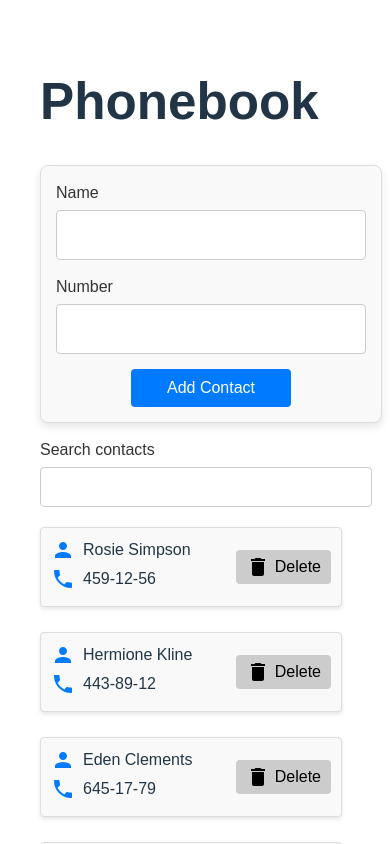
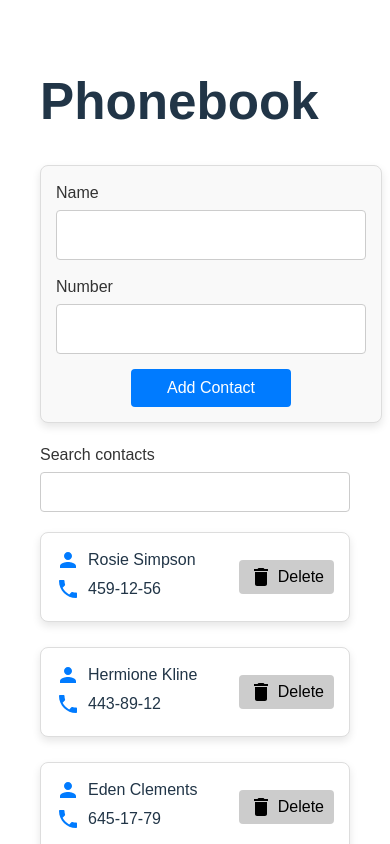
Before and after one commit to ValeraVB/goit-react-hw-03, a React (Vite) app: page / in a window 390 px wide. Shown: the top 844 px of the page. Built offline with nearby package versions, Linux system fonts and the light colour scheme.

Commit message:
add home work 03

```diff
--- a/package.json
+++ b/package.json
@@ -16,7 +16,8 @@
     "@mui/material": "^5.16.7",
     "formik": "^2.4.6",
     "react": "^18.3.1",
-    "react-dom": "^18.3.1"
+    "react-dom": "^18.3.1",
+    "yup": "^1.4.0"
   },
   "devDependencies": {
     "@eslint/js": "^9.9.0",
--- a/src/components/ContactForm/ContactForm.css
+++ b/src/components/ContactForm/ContactForm.css
@@ -4,7 +4,6 @@
   align-items: center;
   width: 100%;
   max-width: 540px;
-  margin-bottom: 15px;
   padding: 15px;
   border: 1px solid #ddd;
   border-radius: 8px;
@@ -36,6 +35,13 @@
   border-radius: 4px;
   font-size: 16px;
   margin-bottom: 15px;
+  transition: border-color 0.3s, box-shadow 0.3s;
+}
+
+.contact-form input:focus {
+  border-color: #007bff;
+  outline: none;
+  box-shadow: 0 0 4px rgba(0, 123, 255, 0.25);
 }
 
 .contact-form button {
@@ -49,6 +55,14 @@
   transition: background-color 0.3s;
   max-width: 160px;
 }
+
 .contact-form button:hover {
   background-color: #0056b3;
 }
+
+.error {
+  color: red;
+  font-size: 14px;
+  margin-top: -10px;
+  margin-bottom: 15px;
+}
--- a/src/components/ContactForm/ContactForm.jsx
+++ b/src/components/ContactForm/ContactForm.jsx
@@ -1,43 +1,62 @@
-import { useState } from "react";
+import { useFormik } from "formik";
+import * as Yup from "yup";
 import "./ContactForm.css";
 
 const ContactForm = ({ onAddContact }) => {
-  const [name, setName] = useState("");
-  const [number, setNumber] = useState("");
-
-  const handleSubmit = (e) => {
-    e.preventDefault();
-    const newContact = {
-      id: `id-${Date.now()}`,
-      name,
-      number,
-    };
-    onAddContact(newContact);
-    setName("");
-    setNumber("");
-  };
+  // Инициализация Formik
+  const formik = useFormik({
+    initialValues: {
+      name: "",
+      number: "",
+    },
+    validationSchema: Yup.object({
+      name: Yup.string().required("Name is required"),
+      number: Yup.string()
+        .required("Number is required")
+        .matches(/^\d+$/, "Number must be digits only"),
+    }),
+    onSubmit: (values, { resetForm }) => {
+      const newContact = {
+        id: `id-${Date.now()}`,
+        name: values.name,
+        number: values.number,
+      };
+      onAddContact(newContact);
+      resetForm();
+    },
+  });
 
   return (
-    <form onSubmit={handleSubmit} className="contact-form">
+    <form onSubmit={formik.handleSubmit} className="contact-form">
       <div className="input-group">
         <label htmlFor="name">Name</label>
         <input
           id="name"
+          name="name"
           type="text"
-          value={name}
-          onChange={(e) => setName(e.target.value)}
+          onChange={formik.handleChange}
+          onBlur={formik.handleBlur}
+          value={formik.values.name}
           required
         />
+        {formik.touched.name && formik.errors.name ? (
+          <div className="error">{formik.errors.name}</div>
+        ) : null}
       </div>
       <div className="input-group">
         <label htmlFor="number">Number</label>
         <input
           id="number"
+          name="number"
           type="tel"
-          value={number}
-          onChange={(e) => setNumber(e.target.value)}
+          onChange={formik.handleChange}
+          onBlur={formik.handleBlur}
+          value={formik.values.number}
           required
         />
+        {formik.touched.number && formik.errors.number ? (
+          <div className="error">{formik.errors.number}</div>
+        ) : null}
       </div>
       <button type="submit">Add Contact</button>
     </form>
--- a/src/components/ContartList/ContactList.css
+++ b/src/components/ContartList/ContactList.css
@@ -8,3 +8,36 @@
   align-items: flex-start;
   width: 100%;
 }
+
+.contact-list .contact-item {
+  flex: 1 1 calc(25% - 15px);
+  background-color: #fff;
+  border: 1px solid #ddd;
+  border-radius: 8px;
+  box-shadow: 0 4px 8px rgba(0, 0, 0, 0.1);
+  transition: background-color 0.3s, box-shadow 0.3s;
+  padding: 15px;
+}
+
+.contact-list .contact-item:hover {
+  background-color: #f9f9f9;
+  box-shadow: 0 6px 12px rgba(0, 0, 0, 0.15);
+}
+
+@media (max-width: 1200px) {
+  .contact-list .contact-item {
+    flex: 1 1 calc(33.33% - 15px);
+  }
+}
+
+@media (max-width: 900px) {
+  .contact-list .contact-item {
+    flex: 1 1 calc(50% - 15px);
+  }
+}
+
+@media (max-width: 600px) {
+  .contact-list .contact-item {
+    flex: 1 1 100%;
+  }
+}
--- a/src/components/SearchBox/SearchBox.css
+++ b/src/components/SearchBox/SearchBox.css
@@ -1,7 +1,9 @@
 .search-box-container {
   width: 100%;
-  max-width: 540px;
+  max-width: 570px;
+  margin-top: 20px;
   margin-bottom: 20px;
+  box-sizing: border-box;
 }
 
 .search-box-container label {
@@ -9,19 +11,23 @@
   margin-bottom: 5px;
   font-size: 16px;
   color: #333;
+  transition: color 0.3s;
 }
 
 .search-box {
   display: flex;
   flex-direction: column;
   width: 100%;
-  max-width: 540px;
   padding: 10px;
   border: 1px solid #ccc;
   border-radius: 4px;
   font-size: 16px;
+  box-sizing: border-box;
+  transition: border-color 0.3s, box-shadow 0.3s;
 }
 
-.contact-form + .search-box {
-  margin-top: 20px;
+.search-box:focus {
+  border-color: #007bff;
+  outline: none;
+  box-shadow: 0 0 4px rgba(0, 123, 255, 0.25);
 }
```
Also changed, not shown: 1 other file (tests, documents, lock files or other folders).
